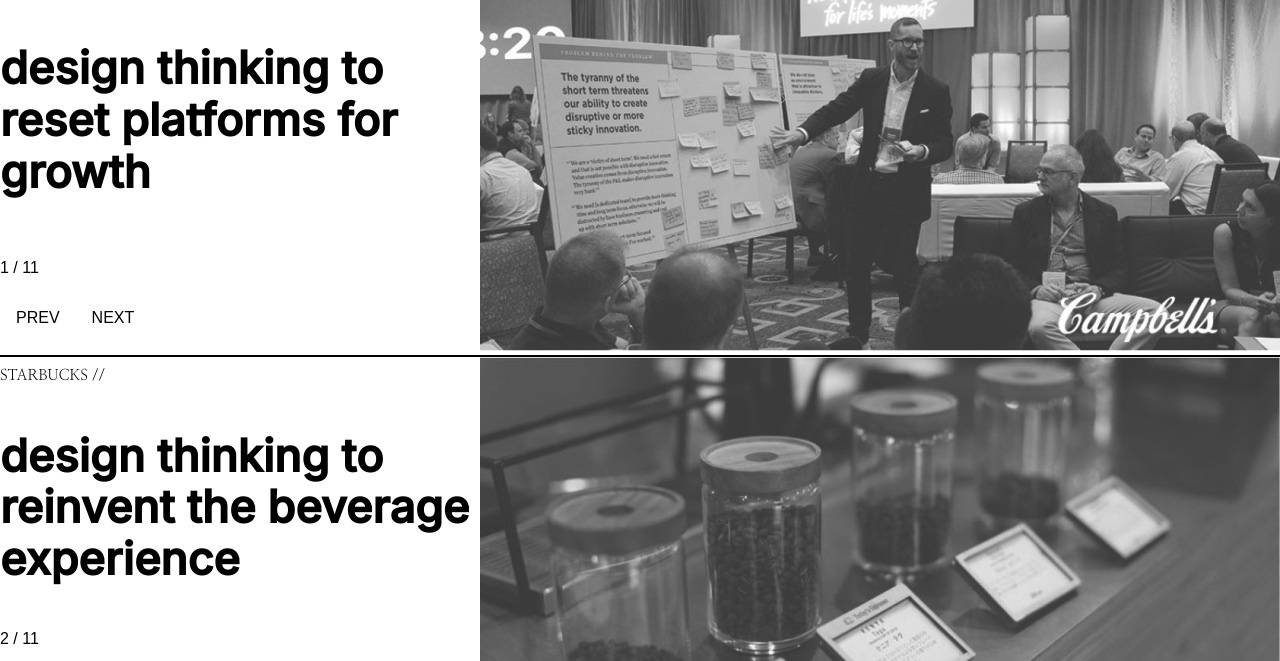
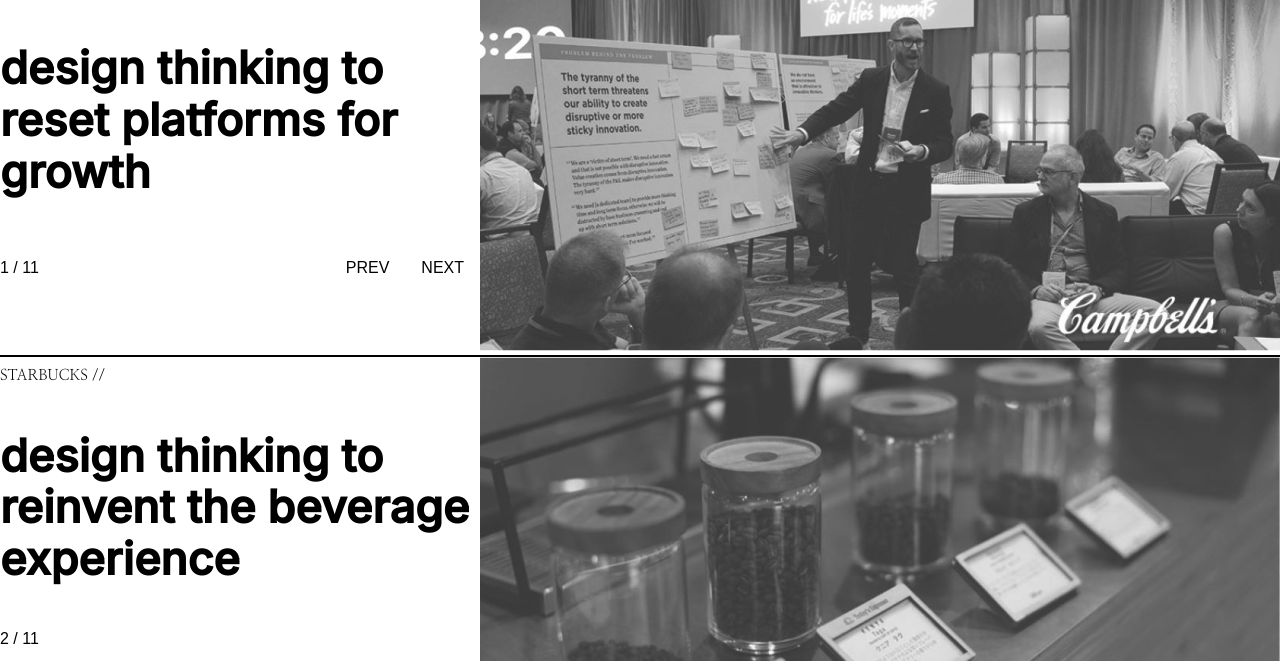
Before and after one commit to jhinderliter/Idea-Couture-Web-Design-Case-Study, a plain HTML site: page index.html in a window 1280 px wide. Shown: the part 130-791 px from the top of the page. Drawn offline with nearby package versions, Linux system fonts and the light colour scheme.

Commit message:
Update main.css
update nav-container to flex display

```diff
--- a/css/main.css
+++ b/css/main.css
@@ -24,7 +24,7 @@ body {
 
   /* header and footer */
 
-  .header-menu, .footer-menu {
+  .header-menu, .footer-menu, .nav-container {
     display: flex;
     justify-content: space-between;
     align-items: center;
@@ -89,10 +89,6 @@ body {
   font-size: 45px;
 }
 
-.nav-container {
-    display: inline-block;
-}
-
 .carousel-inner_img {
   width: 100%;
 }
```
